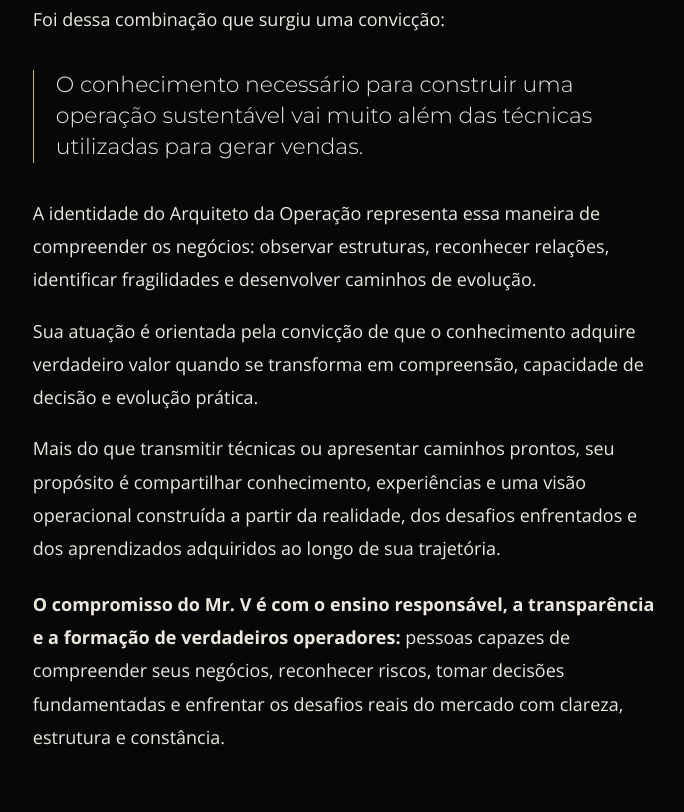
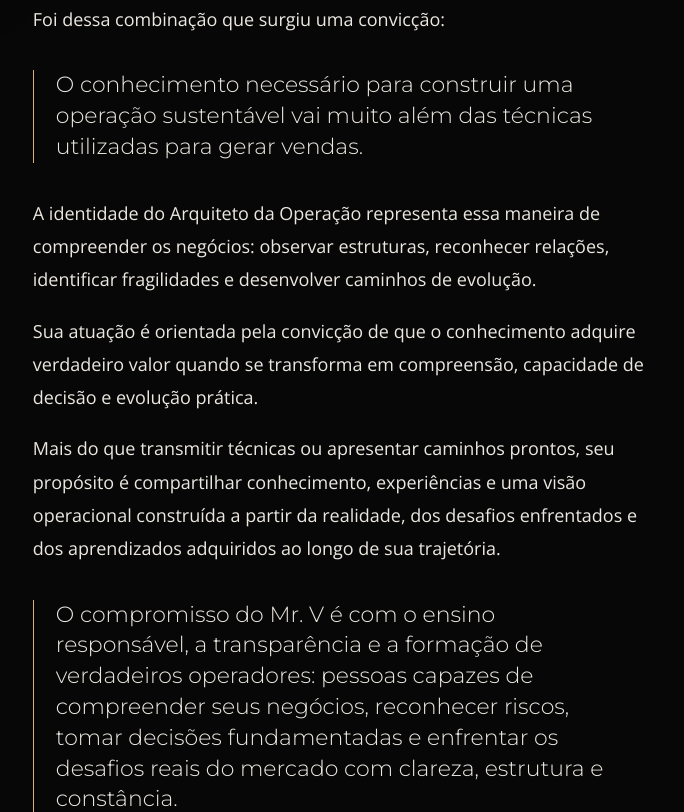
Before and after one commit to Arcanum-V/aordem-site, a plain HTML site: page index.html in a window 1280 px wide. Shown: the part 11188-12000 px from the top of the page, without its empty margins (544-1228 px from the left). Drawn offline with nearby package versions, Linux system fonts and the light colour scheme.

Commit message:
Página da Ordem: compromisso do Mr. V em destaque com linha dourada

```diff
--- a/index.html
+++ b/index.html
@@ -458,7 +458,7 @@ h1.marca{font-size:clamp(22px,3.1vw,42px);letter-spacing:.14em}
   <p>A identidade do Arquiteto da Operação representa essa maneira de compreender os negócios: observar estruturas, reconhecer relações, identificar fragilidades e desenvolver caminhos de evolução.</p>
   <p>Sua atuação é orientada pela convicção de que o conhecimento adquire verdadeiro valor quando se transforma em compreensão, capacidade de decisão e evolução prática.</p>
   <p>Mais do que transmitir técnicas ou apresentar caminhos prontos, seu propósito é compartilhar conhecimento, experiências e uma visão operacional construída a partir da realidade, dos desafios enfrentados e dos aprendizados adquiridos ao longo de sua trajetória.</p>
-  <p style="margin-top:22px"><strong>O compromisso do Mr. V é com o ensino responsável, a transparência e a formação de verdadeiros operadores:</strong> pessoas capazes de compreender seus negócios, reconhecer riscos, tomar decisões fundamentadas e enfrentar os desafios reais do mercado com clareza, estrutura e constância.</p>
+  <p class="dest" style="font-size:22px;max-width:40ch">O compromisso do Mr. V é com o ensino responsável, a transparência e a formação de verdadeiros operadores: pessoas capazes de compreender seus negócios, reconhecer riscos, tomar decisões fundamentadas e enfrentar os desafios reais do mercado com clareza, estrutura e constância.</p>
   </div></div></div>
 </div></section>
 
```
